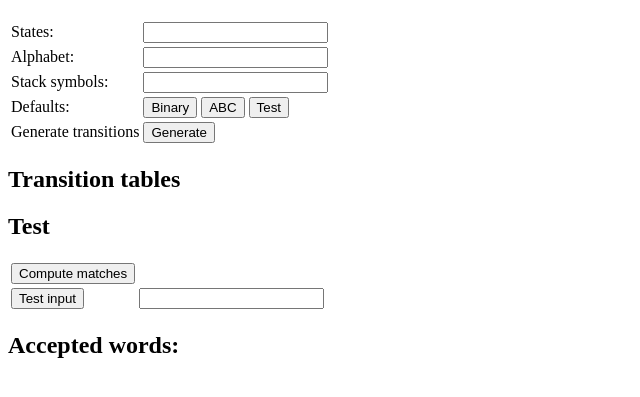
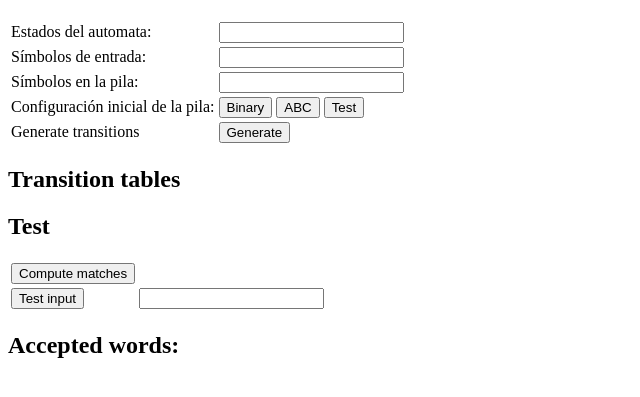
Before and after one commit to estiver-alvarez/lab_ap, a website: page index.html in a window 1280 px wide. Shown: the part 61-458 px from the top of the page, without its empty margins (0-640 px from the left). Drawn offline with Linux system fonts and the light colour scheme.

Commit message:
commit 3

```diff
--- a/index.html
+++ b/index.html
@@ -34,16 +34,16 @@
     <div class="pda_configuration">
       <table>
         <tr>
-          <td>States:</td><td><input type="text" class="input_field" id="pda_states"></input></td>
+          <td>Estados del automata:</td><td><input type="text" class="input_field" id="pda_states"></input></td>
         </tr>
         <tr>
-          <td>Alphabet:</td><td><input type="text" class="input_field" id="pda_alphabet"></input></td>
+          <td>Símbolos de entrada:</td><td><input type="text" class="input_field" id="pda_alphabet"></input></td>
         </tr>
         <tr>
-          <td>Stack symbols:</td><td><input type="text" class="input_field" id="pda_stack_symbols"></input></td>
+          <td>Símbolos en la pila:</td><td><input type="text" class="input_field" id="pda_stack_symbols"></input></td>
         </tr>
         <tr>
-          <td>Defaults:</td>
+          <td>Configuración inicial de la pila:</td>
           <td>
             <button type="button" id="default_binary_pda" onclick="populateBinaryPda()">Binary</button>
             <button type="button" id="default_abc_pda" onclick="populateAbcPda()">ABC</button>
```
